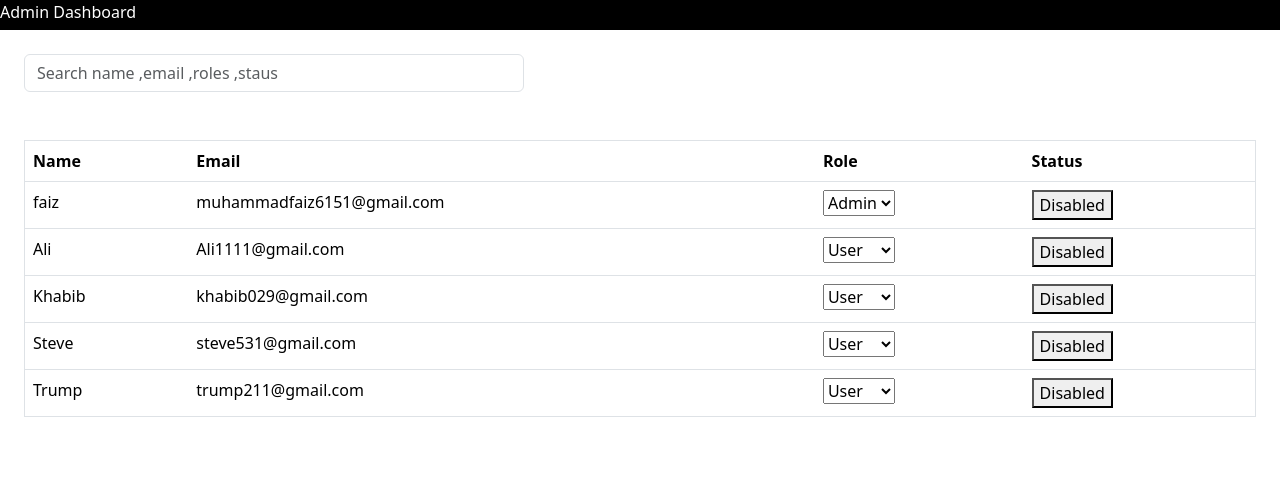
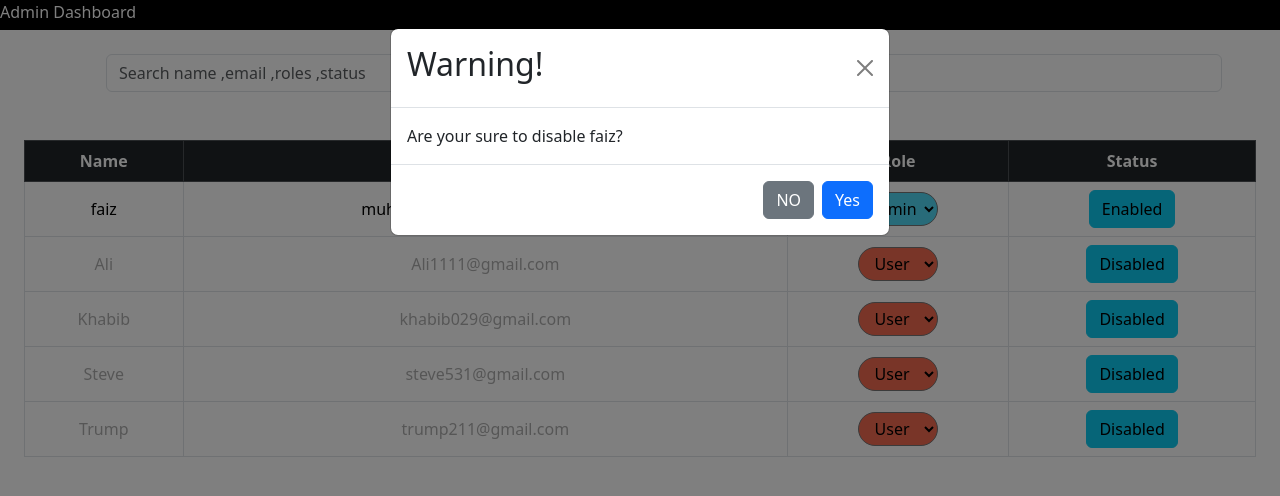
Before and after one commit to Muhammad-faiz101/User-management-Admin-Dashboard-react-app, a React (Vite) app in the folder user_management_admin_panel/: page / in a window 1280 px wide. Both pictures are taken after a click on the button "Enabled". Shown: the top 496 px of the page. Built offline with nearby package versions, Linux system fonts and the light colour scheme.

Commit message:
all functionality done ,local storage implemented , UI tweaks remaining

```diff
--- a/user_management_admin_panel/package.json
+++ b/user_management_admin_panel/package.json
@@ -10,7 +10,9 @@
     "preview": "vite preview"
   },
   "dependencies": {
+    "bootstrap": "^5.3.8",
     "react": "^19.2.0",
+    "react-bootstrap": "^2.10.10",
     "react-dom": "^19.2.0"
   },
   "devDependencies": {
--- a/user_management_admin_panel/src/App.jsx
+++ b/user_management_admin_panel/src/App.jsx
@@ -1,18 +1,19 @@
-import { createContext, useState } from "react"
+import { createContext, useEffect, useState } from "react"
 import Header from "./components/header"
 import SearchBar from "./components/searchBar"
 import UserTable from "./components/userTable";
 
 export const usersContext =createContext();
 function App() {
-
-  const [users,setUsers]=useState([
+  const usersData=localStorage.getItem("savedUsersData")
+  const [users,setUsers]=useState(()=> { return usersData?JSON.parse(usersData):
+    [
       {id:crypto.randomUUID(),name:"faiz", email:"muhammadfaiz6151@gmail.com",role:"Admin",enable:true},
       {id:crypto.randomUUID(),name:"Ali", email:"Ali1111@gmail.com",role:"User",enable:false},
       {id:crypto.randomUUID(),name:"Khabib", email:"khabib029@gmail.com",role:"User",enable:false},
       {id:crypto.randomUUID(),name:"Steve", email:"steve531@gmail.com",role:"User",enable:false},
       {id:crypto.randomUUID(),name:"Trump", email:"trump211@gmail.com",role:"User",enable:false}
-    ])
+    ]})
 
   const [searchInput,setSearchInput]=useState("");
   const filterdUsers=users.filter(user=>
@@ -22,7 +23,9 @@ function App() {
         (user.enable?"Enabled":"Disabled").toLowerCase().includes(searchInput.toLowerCase())
         )
 
-
+  useEffect(()=>
+    localStorage.setItem("savedUsersData",JSON.stringify(users))
+    ,[users])
 
   return (
     <>
@@ -31,6 +34,7 @@ function App() {
         <SearchBar search={searchInput} setSearch={setSearchInput}></SearchBar>
         <UserTable Users={filterdUsers} SetUsers={setUsers}></UserTable>
 
+
     </>
   )
 }
--- a/user_management_admin_panel/src/components/searchBar.jsx
+++ b/user_management_admin_panel/src/components/searchBar.jsx
@@ -4,12 +4,13 @@ function SearchBar ({search,setSearch}){
 
 
     return(
-    <>
-        <input value={search} onChange={(e)=>setSearch(e.target.value)} className="form-control m-4" style={{width:"500px"}} type="text" placeholder="Search name ,email ,roles ,staus " />
+    <div className="container">
+
+        <input value={search} onChange={(e)=>setSearch(e.target.value)} className="form-control m-4"  type="text" placeholder="Search name ,email ,roles ,status " />
 
 
-    </>)
-
+    </div>)
+//style={{width:"500px"}}
 
 
 }
--- /dev/null
+++ b/user_management_admin_panel/src/components/statusConfirmationModal.jsx
@@ -0,0 +1,36 @@
+import { useState } from "react";
+import Button from "react-bootstrap/Button";
+import Modal from "react-bootstrap/Modal";
+
+function ConfirmationModal({show,onHide,user,ToggleStatus}) {
+    function handleConfirm(user){
+        ToggleStatus(user.id)
+        onHide(false)
+    }
+
+
+  return (
+    <>
+
+
+      <Modal show={show} onHide={onHide}>
+        <Modal.Header closeButton>
+          <Modal.Title><h2>Warning!</h2></Modal.Title>
+        </Modal.Header>
+
+        <Modal.Body>
+          Are your sure to disable {user.name}?
+        </Modal.Body>
+
+        <Modal.Footer>
+          <Button variant="secondary" onClick={onHide}>
+            NO
+          </Button>
+          <Button onClick={()=>handleConfirm(user)}>Yes</Button>
+        </Modal.Footer>
+      </Modal>
+    </>
+  );
+}
+
+export default ConfirmationModal;
--- a/user_management_admin_panel/src/components/userTable.jsx
+++ b/user_management_admin_panel/src/components/userTable.jsx
@@ -1,8 +1,11 @@
+import { useState } from "react";
 import UserTableRow from "./userTableRow.jsx";
+import ConfirmationModal from "./statusConfirmationModal.jsx";
 
 function UserTable({Users,SetUsers})
 {
-
+    const [modalShow,setModalShow]=useState(false);
+    const [selectedUser,setSelectedUser]=useState([]);
 
     function ToggleUserStatus(targetId){
         const updatedArray=Users=> Users.map(user=>
@@ -20,13 +23,18 @@ function UserTable({Users,SetUsers})
         SetUsers(updatedArray)
     }
 
+    function handleModalTrigger(user){
+        setSelectedUser(user)
+        setModalShow(true)
+    }
 
 
     return(
+        <>
             <div className="p-4">
-            <table className="table border ">
+                <table className="table table-bordered align-middle text-center" >
                     <thead>
-                    <tr>
+                        <tr className="table-dark">
                             <th>Name</th>
                             <th>Email</th>
                             <th>Role</th>
@@ -36,7 +44,7 @@ function UserTable({Users,SetUsers})
                     <tbody>
                         {
                             Users.map((user)=>
-                            <UserTableRow key={user.id} user={user} ToggleStatus={ToggleUserStatus} handleRoleChange={ToggleUserRole}></UserTableRow>
+                                <UserTableRow key={user.id} user={user} ToggleStatus={ToggleUserStatus} handleRoleChange={ToggleUserRole} handleStatusClick={handleModalTrigger}></UserTableRow>
                             )
                         }
 
@@ -45,6 +53,8 @@ function UserTable({Users,SetUsers})
                     </tbody>
                 </table>
             </div>
+            <ConfirmationModal show={modalShow} user={selectedUser} ToggleStatus={ToggleUserStatus} onHide={()=> setModalShow(false)}></ConfirmationModal>
+        </>
     );
 
 }
--- a/user_management_admin_panel/src/components/userTableRow.jsx
+++ b/user_management_admin_panel/src/components/userTableRow.jsx
@@ -1,19 +1,41 @@
+import { useState } from "react";
 
-function UserTableRow({user ,ToggleStatus,handleRoleChange})
+
+function UserTableRow({user ,ToggleStatus,handleRoleChange,handleStatusClick})
 {
+    const [showModal, setShowModal] = useState(false);
+
+
+     const handleModalShow = () => setShowModal(true);
+
+
+    const roleBtnColor=user.role==="Admin"?"#50d7f2":"#f26b50"
+    const statusBtnColor=user.enable?"black":"#adadad"
     return(
+        <>
+            <tr>
+                <td style={{color:statusBtnColor}}>{user.name}</td>
+                <td style={{color:statusBtnColor}}>{user.email}</td>
+                <td >
+                    <select className="rounded-pill w-auto text-center p-1"  style={{backgroundColor:roleBtnColor}} onChange={() =>handleRoleChange(user.id,"User")} value={user.role}>
+                        <option value="Admin">Admin</option>
+                        <option value="User">User</option>
+                    </select>
+                </td>
 
-        <tr>
-            <td>{user.name}</td>
-            <td>{user.email}</td>
-            <td>
-                <select onChange={() =>handleRoleChange(user.id,"User")} value={user.role}>
-                    <option value="Admin">Admin</option>
-                    <option value="User">User</option>
-                </select>
-            </td>
-            <td><button onClick={()=>ToggleStatus(user.id)}>{user.enable?"Enabled":"Disabled"}</button></td>
-        </tr>
+            <td><button className="btn btn-info"  onClick={()=>
+            {if(user.enable)
+            {
+                handleStatusClick(user)
+            }
+            else{
+                ToggleStatus(user.id)
+            }}
+           }>{user.enable?"Enabled":"Disabled"}</button></td>
+            </tr>
+
+
+        </>
 
 
 )
```
Also changed, not shown: 1 other file (tests, documents, lock files or other folders). Lines whose indentation alone changed are shown as unchanged.
